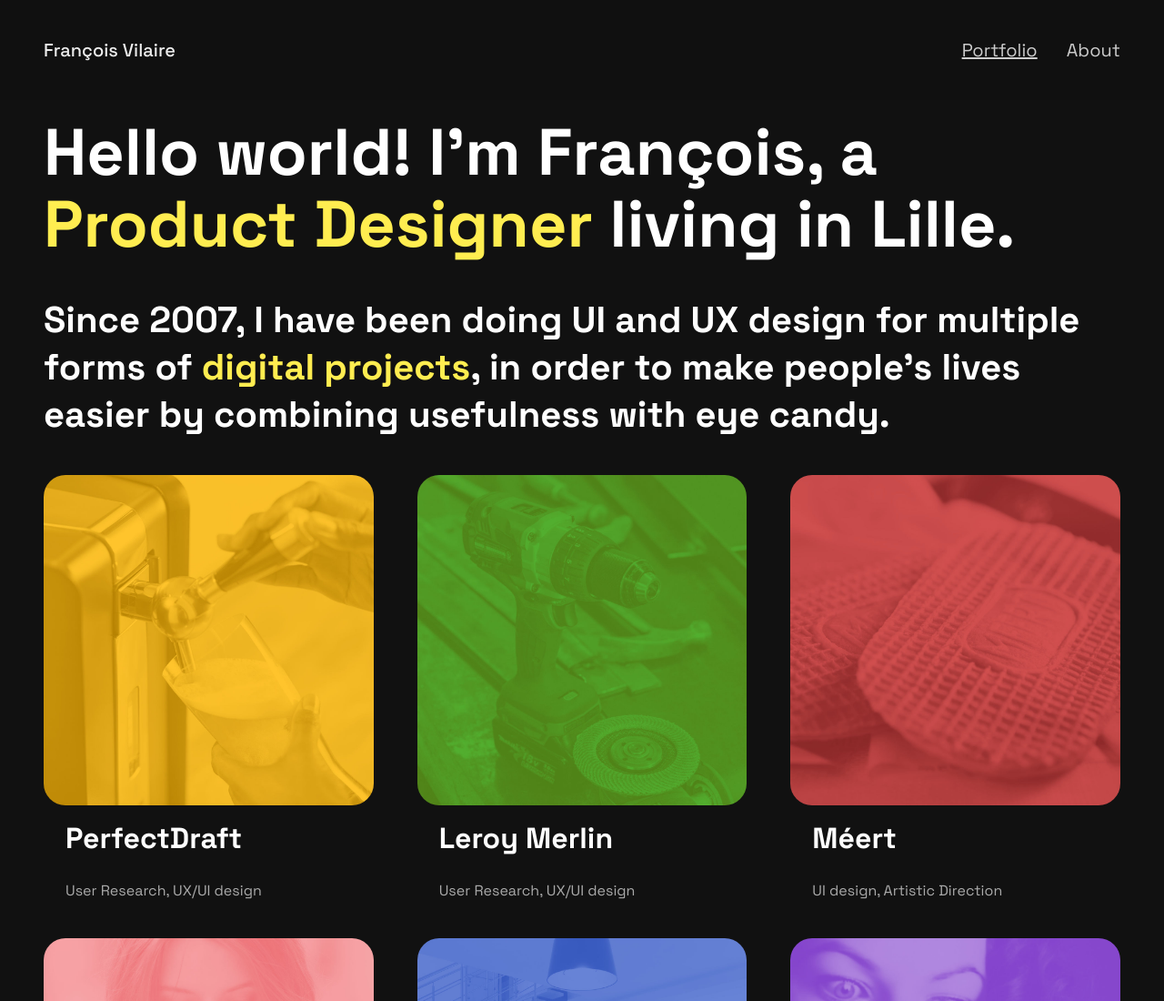
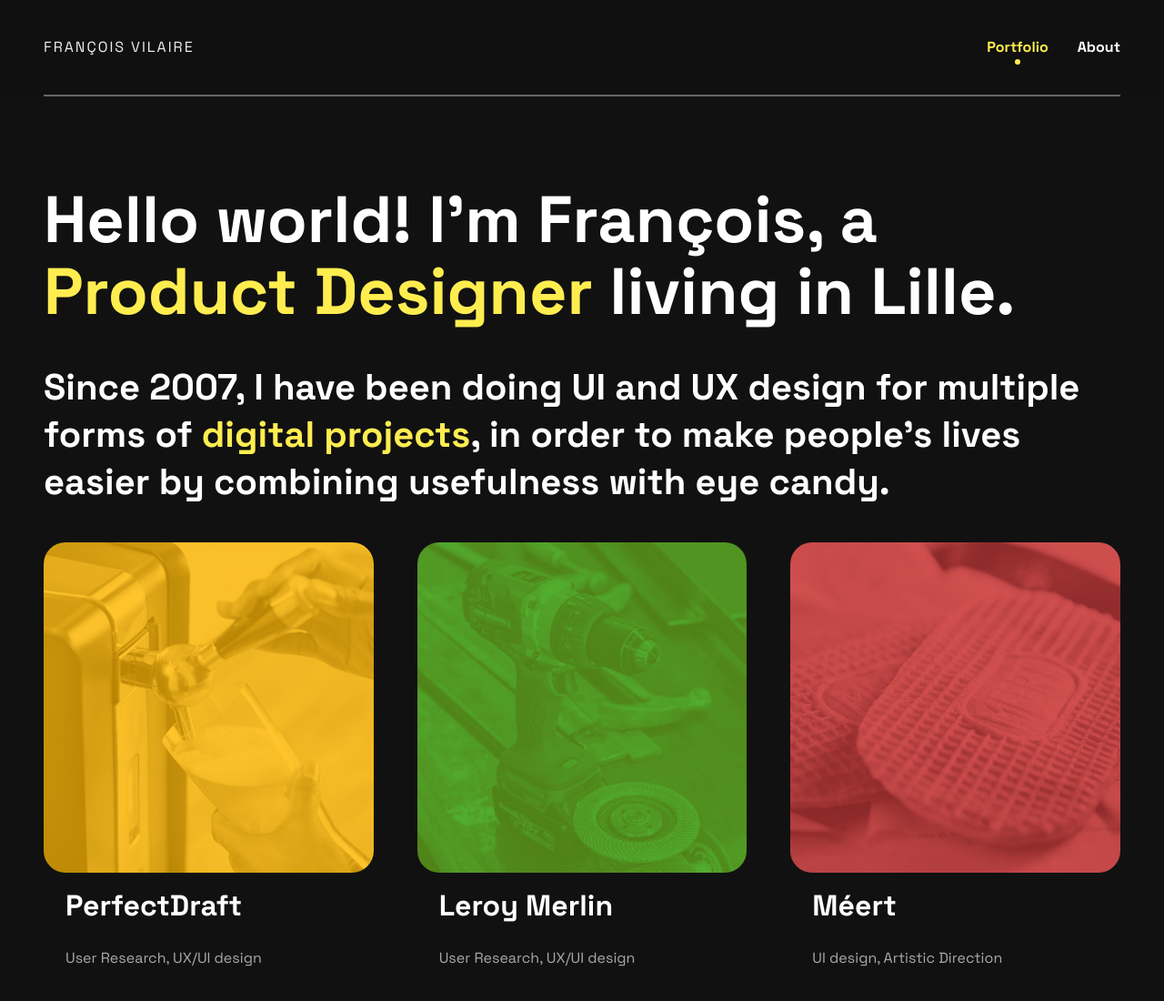
Before and after one commit to cyshini/cyshini.github.io, an Eleventy site: page index.njk in a window 1280 px wide. Shown: the top 1100 px of the page at 91% size. Built offline with nearby package versions, Linux system fonts and the light colour scheme; Eleventy itself is replaced by a stand-in of ours; files that its build step writes are made by us from their sources.

Commit message:
Header closer to mockups

```diff
--- a/_includes/header.njk
+++ b/_includes/header.njk
@@ -1,7 +1,7 @@
 <nav>
     <ul>
         <li class="myname">
-            <a href="index.html">François Vilaire</a>
+            <a href="index.html">François<span class="hide-on-mobile"> Vilaire</span></a>
         </li>
         <li>
             <a href="index.html" class="{{ '' if '/about' in page.url else 'active' }}">Portfolio</a>
--- a/sass/basis/utility.scss
+++ b/sass/basis/utility.scss
@@ -30,3 +30,9 @@
 .center {
   text-align: center;
 }
+
+.hide-on-mobile {
+  @media (max-width: 40rem) {
+    display: none;
+  }
+}
--- a/sass/organisms/header.scss
+++ b/sass/organisms/header.scss
@@ -8,23 +8,40 @@
 
     nav {
         max-width: 128rem;
-        padding: 2.4rem 3.2rem;
+        padding: 0 3.2rem;
         margin: 0 auto;
 
         ul {
-        margin: 0;
-        display: flex;
-        gap: 1.6rem;
+            padding: 2.4rem 0;
+            margin: 0;
+            display: flex;
+            gap: 1.6rem;
+            border-bottom: 2px solid $color-grey-dark;
 
             li {
                 margin:0;
                 list-style: none;
                 flex-direction: column;
                 a {
-                    color: $color-grey-lighter;
+                    color: $color-white;
+                    font-family: 'SpaceGrotesk-Bold', 'Helvetica Neue', 'Helvetica', 'Arial', sans-serif;
+                    font-weight: 700;
+                    position: relative;
+                    text-decoration: none;
                 }
                 a.active {
-                    text-decoration: underline;
+                    color: $color-primary;
+                    text-decoration: none;
+                }
+                a.active::after {
+                    content: "";
+                    position: absolute;
+                    top: 2.4rem;
+                    left: 46%;
+                    width: 0.6rem;
+                    height: 0.6rem;
+                    border-radius: 0.6rem;
+                    background-color: $color-primary;
                 }
                 a:hover {
                     color: $color-primary;
@@ -33,9 +50,11 @@
             }
 
             .myname a {
-                font-family: 'SpaceGrotesk-Medium', 'Helvetica Neue', 'Helvetica', 'Arial', sans-serif;
-                font-weight: 500;
+                font-family: 'SpaceGrotesk-Regular', 'Helvetica Neue', 'Helvetica', 'Arial', sans-serif;
+                font-weight: 400;
                 color: $color-grey-lightest;
+                text-transform: uppercase;
+                letter-spacing: 0.2rem;
             }
 
         }
@@ -45,12 +64,11 @@
 
 @media (min-width: 40rem) {
     header nav {
-        padding: 4.0rem 4.8rem;
+        padding: 0 4.8rem;
+
         ul {
+            padding: 4.0rem 0;
             gap: 3.2rem;
-            a {
-                font-size: 2.0rem;
-            }
         }
     }
 
--- a/sass/organisms/main.scss
+++ b/sass/organisms/main.scss
@@ -1,5 +1,5 @@
 main.container {
-    padding-top: 8.0rem;
+    padding-top: 9.6rem;
 }
 
 /*section,
@@ -9,7 +9,7 @@
 
 @media (min-width: 40rem) {
     main.container {
-        padding-top: 12.8rem;
+        padding-top: 20.2rem;
     }
 
     section,
--- a/sass/tokens/typography.scss
+++ b/sass/tokens/typography.scss
@@ -19,6 +19,7 @@
 .title--m,
 .title--s {
   font-family: 'SpaceGrotesk-Bold', 'Helvetica Neue', 'Helvetica', 'Arial', sans-serif;
+  font-weight: 700;
   color: $color-white;
   margin-top: 0;
 }
```
Also changed, not shown: docs/about.html, docs/css/basis/utility.css, docs/css/organisms/header.css, docs/css/organisms/main.css, docs/css/styles.css, docs/index.html, docs/projects.html, 2 other files.
